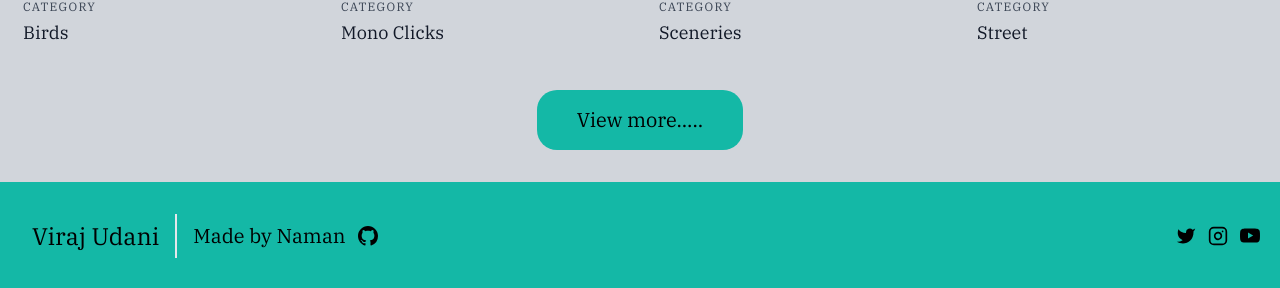
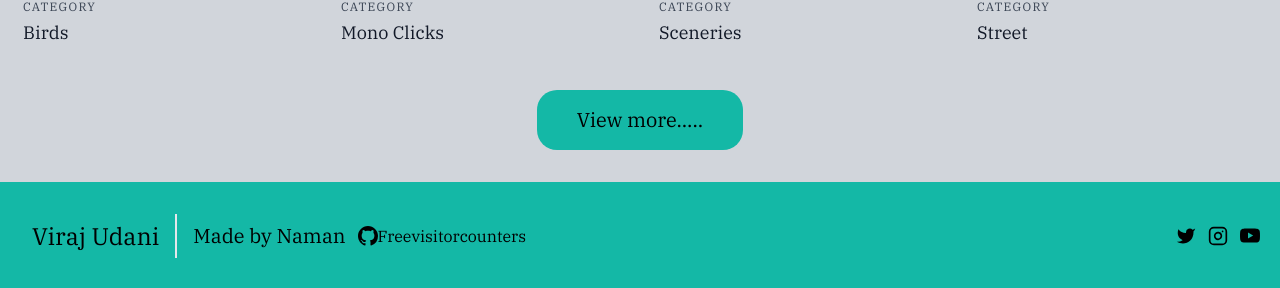
Before and after one commit to Naman0807/Viraj, a plain HTML site: page index.html in a window 1280 px wide. Shown: the part 1420-1708 px from the top of the page. Drawn offline with nearby package versions, Linux system fonts and the light colour scheme; a web font is replaced by a local one.

Commit message:
Update index.html

```diff
--- a/index.html
+++ b/index.html
@@ -264,6 +264,8 @@
 							d="M8 0C3.58 0 0 3.58 0 8c0 3.54 2.29 6.53 5.47 7.59.4.07.55-.17.55-.38 0-.19-.01-.82-.01-1.49-2.01.37-2.53-.49-2.69-.94-.09-.23-.48-.94-.82-1.13-.28-.15-.68-.52-.01-.53.63-.01 1.08.58 1.23.82.72 1.21 1.87.87 2.33.66.07-.52.28-.87.51-1.07-1.78-.2-3.64-.89-3.64-3.95 0-.87.31-1.59.82-2.15-.08-.2-.36-1.02.08-2.12 0 0 .67-.21 2.2.82.64-.18 1.32-.27 2-.27.68 0 1.36.09 2 .27 1.53-1.04 2.2-.82 2.2-.82.44 1.1.16 1.92.08 2.12.51.56.82 1.27.82 2.15 0 3.07-1.87 3.75-3.65 3.95.29.25.54.73.54 1.48 0 1.07-.01 1.93-.01 2.2 0 .21.15.46.55.38A8.012 8.012 0 0 0 16 8c0-4.42-3.58-8-8-8z" />
 					</svg>
 				</a>
+				 <a href='http://www.freevisitorcounters.com'>Freevisitorcounters</a> <script type='text/javascript' src='https://www.freevisitorcounters.com/auth.php?id=56512aca2d9ace5242e435289d69af76cd5f0342'></script>
+<script type="text/javascript" src="https://www.freevisitorcounters.com/en/home/counter/1039076/t/2"></script>
 				<span class="inline-flex sm:ml-auto sm:mt-0 mt-4 justify-center sm:justify-start">
 					<a class="ml-3 text-black" href="https://twitter.com/UdaniViraj?t=B6i8qxT-U7prvl7G9nXtFQ&s=09">
 						<svg fill="currentColor" stroke-linecap="round" stroke-linejoin="round" stroke-width="2"
```
